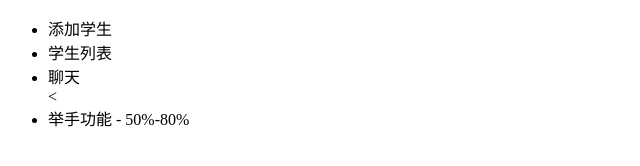
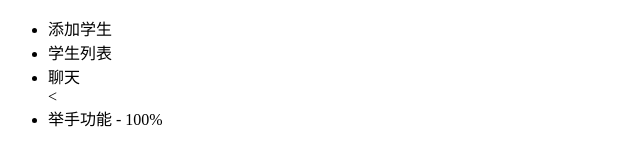
Before and after one commit to liuwenhaoliu/student, a plain HTML site: page index.html in a window 1280 px wide. Shown: the full height of the page, 0-640 px from the left. Drawn offline with Linux system fonts and the light colour scheme.

Commit message:
举手功能开发完毕

```diff
--- a/index.html
+++ b/index.html
@@ -9,7 +9,7 @@
         <li>添加学生</li>
         <li>学生列表</li>
         <li>聊天</li>
-        <<li>举手功能 - 50%-80%</li>
+        <<li>举手功能 - 100%</li>
 
     </ul>
 </body>
```
